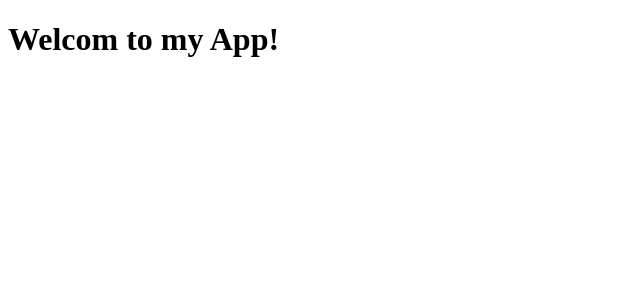
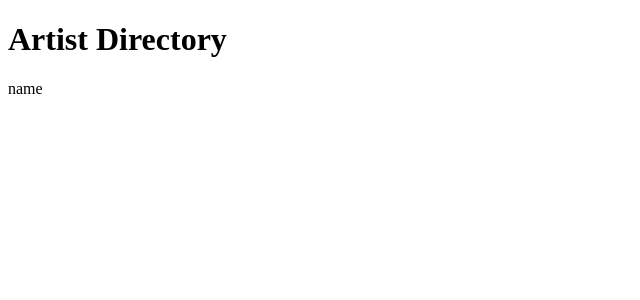
Before and after one commit to ayman-7raz/Angular2Final, an Angular app: page / in a window 1280 px wide. Shown: the top 300 px of the page, without its empty margins (0-640 px from the left). Built offline with nearby package versions, Linux system fonts and the light colour scheme.

Commit message:
the third lesson

```diff
--- a/src/app/app.component.html
+++ b/src/app/app.component.html
@@ -1,3 +1,10 @@
 <h1>
   {{title}}
 </h1>
+
+<div class="artistsearch">
+  <div class="card search">
+    <h1>Artist Directory</h1>
+    <span>name</span>
+  </div>
+</div>
--- a/src/app/app.component.ts
+++ b/src/app/app.component.ts
@@ -6,5 +6,5 @@
   styleUrls: ['./app.component.css']
 })
 export class AppComponent {
-  title = 'Welcom to my App!';
+  title = '';
 }
```
